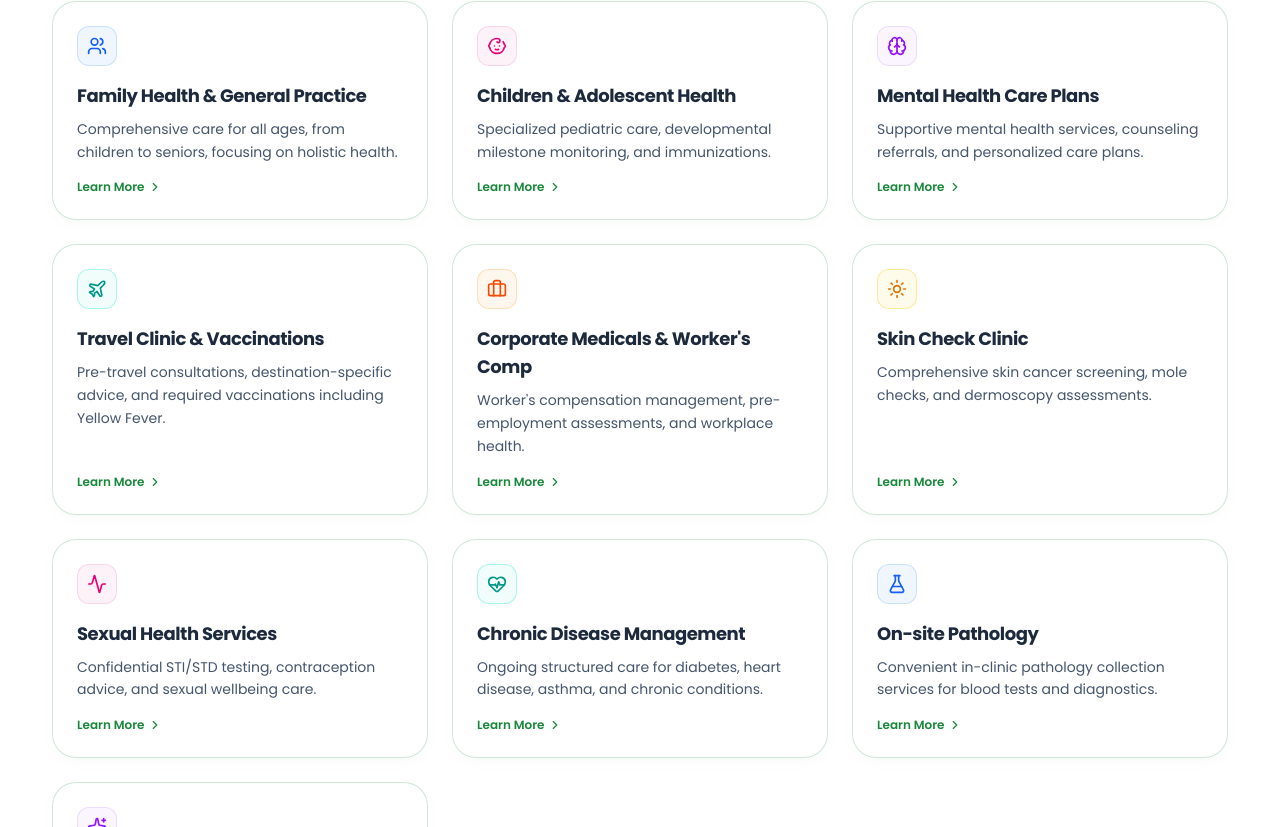
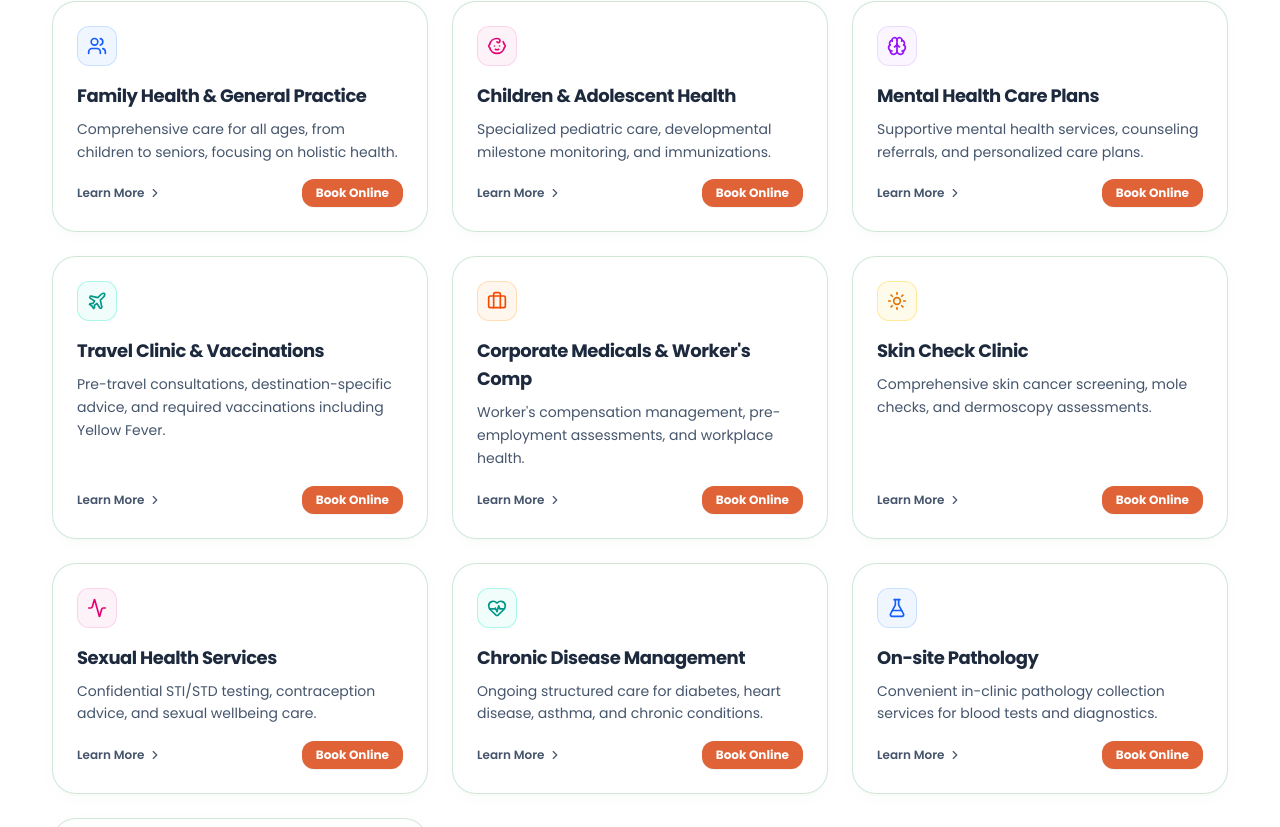
Before and after one commit to arrowheaddigitalagency-cmyk/novamedical, a Next.js app: page / in a window 1280 px wide. Shown: the part 2593-3420 px from the top of the page. Built offline with nearby package versions, Linux system fonts and the light colour scheme.

Commit message:
Update booking URL across the site to https://novamedicial.com.au/booking-online/ and add Book Online buttons to every service card

```diff
--- a/src/components/sections/ServiceCard.tsx
+++ b/src/components/sections/ServiceCard.tsx
@@ -92,9 +92,24 @@ export default function ServiceCard({ service, onSelect }: ServiceCardProps) {
         </div>
       </div>
 
-      <div className="pt-4 flex items-center gap-1 text-xs font-semibold group-hover:translate-x-1 transition-all text-[#18893B]">
-        <span>Learn More</span>
-        <ChevronRight className="w-3.5 h-3.5" />
+      <div className="pt-4 flex items-center justify-between gap-2">
+        <button
+          onClick={() => onSelect(service)}
+          className="flex items-center gap-1 text-xs font-semibold group-hover:translate-x-0.5 transition-all text-slate-600 hover:text-[#E06338]"
+        >
+          <span>Learn More</span>
+          <ChevronRight className="w-3.5 h-3.5" />
+        </button>
+
+        <a
+          href="https://novamedical.com.au/booking-online/"
+          target="_blank"
+          rel="noopener noreferrer"
+          onClick={(e) => e.stopPropagation()}
+          className="px-3.5 py-1.5 bg-[#E06338] hover:bg-[#C54E26] text-white text-xs font-bold rounded-xl transition-all shadow-2xs hover:shadow flex items-center gap-1"
+        >
+          <span>Book Online</span>
+        </a>
       </div>
     </div>
   );
--- a/src/data/clinicData.ts
+++ b/src/data/clinicData.ts
@@ -26,7 +26,7 @@ export interface OpeningHourItem {
 }
 
 export const CLINIC_URLS = {
-  bookingUrl: "https://automedsystems.com.au/ams/clinics/31/nova-medical-centre-stirling-stirling-6021/doctors",
+  bookingUrl: "https://novamedical.com.au/booking-online/",
   repeatScriptsUrl: "https://automedsystems.com.au/ams/clinics/31/nova-medical-centre-stirling-stirling-6021/scripts/loc/1",
   googleMapsUrl: "https://maps.app.goo.gl/D8cA5WoEdn6s85Zz6",
 };
```
